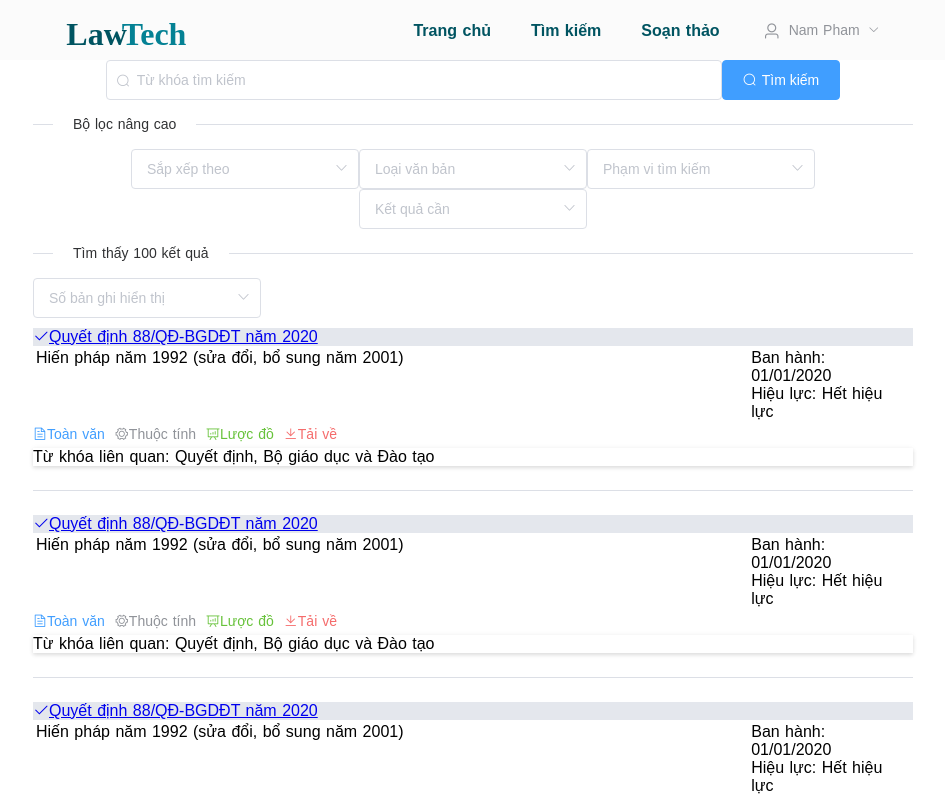
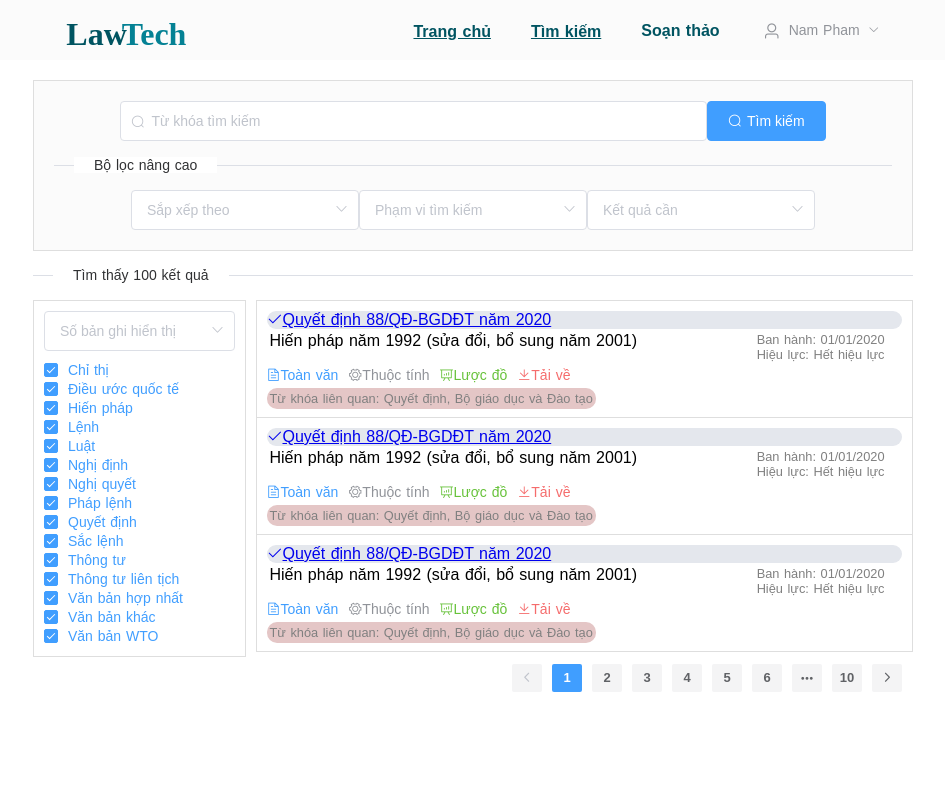
Before and after one commit to NguyenNamUET/laws_project_frontend_deploy_clone, a Nuxt app: page /laws in a window 1280 px wide. Shown: the top 799 px of the page, without its empty margins (167-1112 px from the left). Built offline with nearby package versions, Linux system fonts and the light colour scheme.

Commit message:
changed search page

```diff
--- a/components/home_page/document_section/index.vue
+++ b/components/home_page/document_section/DocumentSection.vue
@@ -13,10 +13,10 @@
 <script>
   import NewIssuedList from "./components/new_issued_list";
   import MosViewedList from "./components/most_viewed_list";
-  import ExprireList from "./components/exprire_list";
+  import ExpireList from "./components/expire_list";
   export default {
     name: "DocumentSection",
-    components: {ExprireList, MosViewedList, NewIssuedList}
+    components: {ExpireList, MosViewedList, NewIssuedList}
   }
 </script>
 
--- a/components/home_page/document_section/components/exprire_list.vue
+++ b/components/home_page/document_section/components/expire_list.vue
@@ -14,7 +14,7 @@
 
 <script>
   export default {
-    name : "ExprireList",
+    name : "ExpireList",
     data(){
       return{
         new_document:[
--- a/components/home_page/document_section/components/most_viewed_list.vue
+++ b/components/home_page/document_section/components/most_viewed_list.vue
@@ -14,7 +14,7 @@
 
 <script>
   export default {
-    name : "MosViewedList",
+    name : "MostViewedList",
     data(){
       return{
         new_document:[
--- a/layouts/default.vue
+++ b/layouts/default.vue
@@ -1,4 +1,5 @@
 <template>
+<!--  #fbfbfb-->
   <div id=defaultLayout>
     <el-row style="background-color: #fbfbfb;">
       <el-col :span="16" :offset="4" class="_document_section">
@@ -16,8 +17,8 @@
               <el-menu-item index="2-3">Log out</el-menu-item>
             </el-submenu>
             <el-menu-item index="3" style="float:right"><span>Soạn thảo</span></el-menu-item>
-            <el-menu-item index="4" style="float:right"><span>Tìm kiếm</span></el-menu-item>
-            <el-menu-item index="5" style="float:right"><span>Trang chủ</span></el-menu-item>
+            <el-menu-item index="4" style="float:right"><span><nuxt-link to="/laws">Tìm kiếm</nuxt-link></span></el-menu-item>
+            <el-menu-item index="5" style="float:right"><span><nuxt-link to="/">Trang chủ</nuxt-link></span></el-menu-item>
           </el-menu>
       </el-col>
     </el-row>
--- a/package.json
+++ b/package.json
@@ -11,7 +11,7 @@
     "generate": "nuxt generate"
   },
   "dependencies": {
-    "@nuxtjs/axios": "^5.3.6",
+    "@nuxtjs/axios": "^5.9.3",
     "element-ui": "^2.4.11",
     "node-sass": "^4.13.0",
     "nuxt": "^2.0.0",
--- a/pages/home_page.vue
+++ b/pages/home_page.vue
@@ -10,9 +10,9 @@
 </template>
 
 <script>
-  import HeaderDescription from "../components/home_page/header_description/index";
-  import FeatureSection from "../components/home_page/feature_section/index";
-  import DocumentSection from "../components/home_page/document_section/index";
+  import HeaderDescription from "../components/home_page/header_description/HeaderDescription";
+  import FeatureSection from "../components/home_page/feature_section/FeatureSection";
+  import DocumentSection from "../components/home_page/document_section/DocumentSection";
   export default {
     name:"HomePage",
     components: {DocumentSection, FeatureSection, HeaderDescription}
--- a/pages/laws/_law_detail.vue
+++ b/pages/laws/_law_detail.vue
@@ -1,5 +1,5 @@
 <template>
-  <el-container>
+  <el-container style="margin-top: 10px;">
     <el-aside width="200px">
     </el-aside>
 
@@ -229,15 +229,9 @@
         }
       },
       methods: {
-        getDetailLaw() {
-          let law = [];
-          for (law of this.laws) {
-            console.log(law);
-            if (law.id === this.slug.law_detail) {
-              this.result = law;
-              break;
-            }
-          }
+        async getDetailLaw() {
+          const law = await this.$axios.$get('http://vbpl.vn/TW/Pages/vbpq-toanvan.aspx?ItemID=32801&Keyword=')
+          console.log(law);
         }
       },
       created() {
--- a/pages/laws/index.vue
+++ b/pages/laws/index.vue
@@ -1,6 +1,6 @@
 <template>
-  <div class="container">
-    <div>
+  <div class="container" >
+    <div style="border: 1px solid #DEDEDE; padding: 20px; background-color: #fbfbfb;">
       <div class="search_field">
         <el-input
           placeholder="Từ khóa tìm kiếm"
@@ -22,14 +22,6 @@
             :value="item.value">
             </el-option>
           </el-select>
-          <el-select v-model="doc_type" clearable placeholder="Loại văn bản">
-            <el-option
-              v-for="item in type_options"
-              :key="item"
-              :label="item"
-              :value="item">
-            </el-option>
-          </el-select>
           <el-select v-model="search_range" clearable placeholder="Phạm vi tìm kiếm">
             <el-option
               v-for="item in range_options"
@@ -48,9 +40,11 @@
         </el-select>
       </div>
     </div>
+
     <el-divider content-position="left">Tìm thấy {{total}} kết quả</el-divider>
-
-    <div class="search_result">
+    <el-row gutter="10">
+      <el-col span="4" style="width: 25%">
+        <div class="result_selector" style="border: 1px solid #DEDEDE; padding: 10px;">
           <el-select style=" margin-bottom: 10px" v-model="per_page" placeholder="Số bản ghi hiển thị">
             <el-option
               v-for="item in per_page_options"
@@ -59,24 +53,32 @@
               :value="item.value">
             </el-option>
           </el-select>
-      <div v-for="law in search_result">
+          <el-checkbox-group v-model="type_options" >
+            <el-checkbox @change="checkboxchange" v-for="item in type_options" :label="item" style="display: block">
+            </el-checkbox>
+          </el-checkbox-group>
+        </div>
+      </el-col>
+      <el-col span=8 style="width: 75%">
+        <div class="search_result" style="border: 1px solid #DEDEDE; border-bottom: 0px;">
+          <div v-for="law in search_result" style="border-bottom: 1px solid #DEDEDE; padding: 10px">
             <el-row>
-          <el-col style="background-color: #E4E7ED">
-            <nuxt-link v-bind:to="'/laws/' + law.id"><div><i class="el-icon-check"></i>{{law.name}}</div></nuxt-link>
+              <el-col style="border-radius: 10px; background-color: #E4E7ED">
+                <nuxt-link v-bind:to="'/laws/' + law.id"><div><i class="el-icon-check"></i><span>{{law.name}}</span></div></nuxt-link>
               </el-col>
             </el-row>
             <el-row
               :gutter="20"
               style="padding: 3px"
             >
-          <el-col :span="8" style="width: 80%;">
+              <el-col :span="8" style="width: 75%;">
                 <div>
                 {{law.description}}
                 </div>
               </el-col>
-          <el-col :span="4" style="width: 20%; float:right">
-            <div>
-              Ban hành: {{law.issued_date}}
+              <el-col :span="4" style="width: 25%; float:right">
+                <div style="font-size:80%; color: gray;">
+                  <span>Ban hành: {{law.issued_date}}</span>
                   <br>
                   Hiệu lực:
                   <span v-if="law.is_over_due === 1">Hết hiệu lực</span>
@@ -92,15 +94,14 @@
               <el-link type="danger"><i class="el-icon-download"></i>Tải về</el-link>
             </el-row>
             <el-row
-          style="box-shadow: 0 2px 4px rgba(0, 0, 0, .12), 0 0 6px rgba(0, 0, 0, .04); margin-top: 6px;"
+              style="margin-top: 6px;"
             >
               <el-col>
-            <span>Từ khóa liên quan: Quyết định, Bộ giáo dục và Đào tạo</span>
+                <span style="font-size:80%; color: gray; background-color: #e4c6c6; border-radius: 10px; padding: 3px;">Từ khóa liên quan: Quyết định, Bộ giáo dục và Đào tạo</span>
               </el-col>
             </el-row>
-        <el-divider></el-divider>
           </div>
-      <div style="float: right">
+          <div style="float: right; margin-top: 10px;">
             <el-pagination
               background
               layout="prev, pager, next"
@@ -109,6 +110,8 @@
             </el-pagination>
           </div>
         </div>
+      </el-col>
+    </el-row>
   </div>
 </template>
 
@@ -119,6 +122,7 @@
       components: {law_listing},
       data() {
         return {
+          checked: false,
           search_key: null,
           sort_by: null,
           sort_options: [
@@ -192,7 +196,13 @@
             },
           ]
         }
+      },
+      methods: {
+        checkboxchange(label) {
+          console.log(label);
         }
+      }
+
     }
 </script>
 
@@ -201,6 +211,7 @@
     clear: both;
     margin-left: 200px;
     margin-right: 200px;
+    margin-top: 20px;
 
   }
   .search_field {
```
Also changed, not shown: components/home_page/feature_section/FeatureSection.vue (renamed from components/home_page/feature_section/index.vue), components/home_page/header_description/HeaderDescription.vue (renamed from components/home_page/header_description/index.vue), 1 other file (tests, documents, lock files or other folders). Lines whose indentation alone changed are shown as unchanged.
